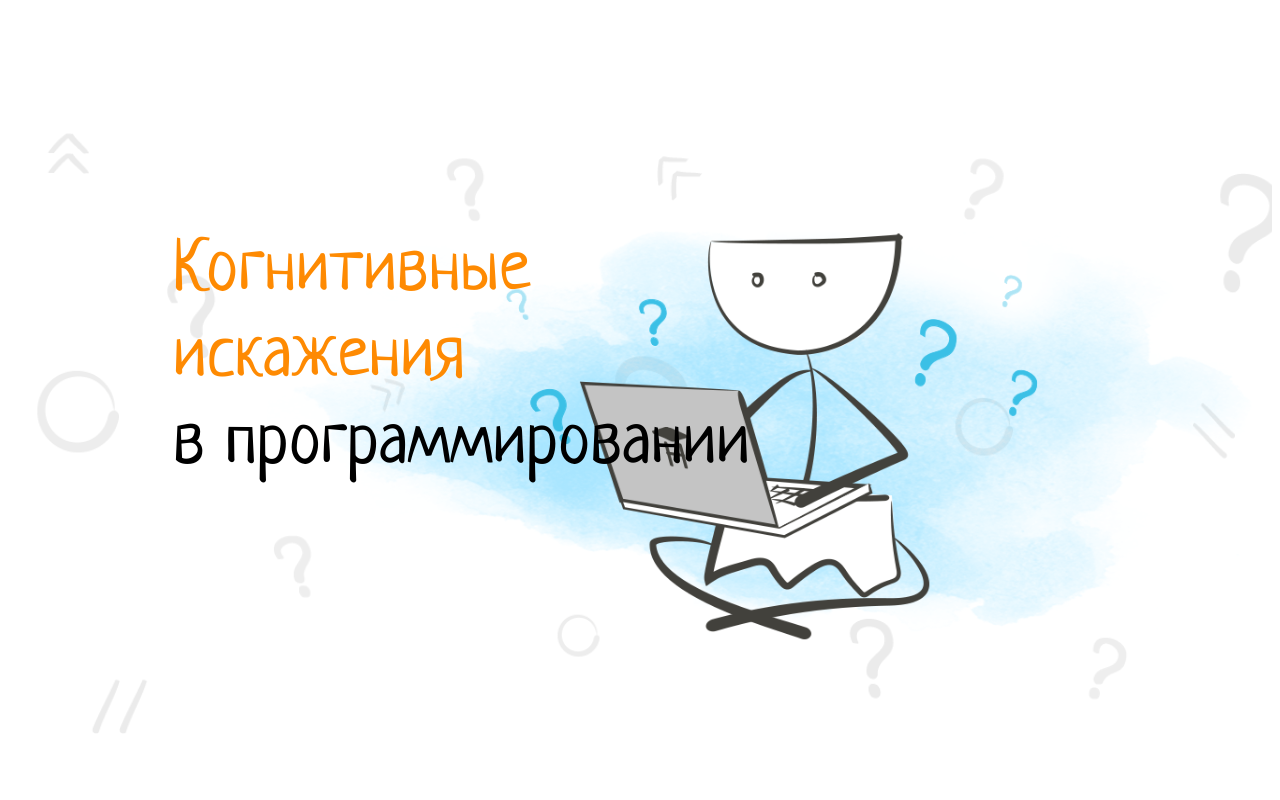
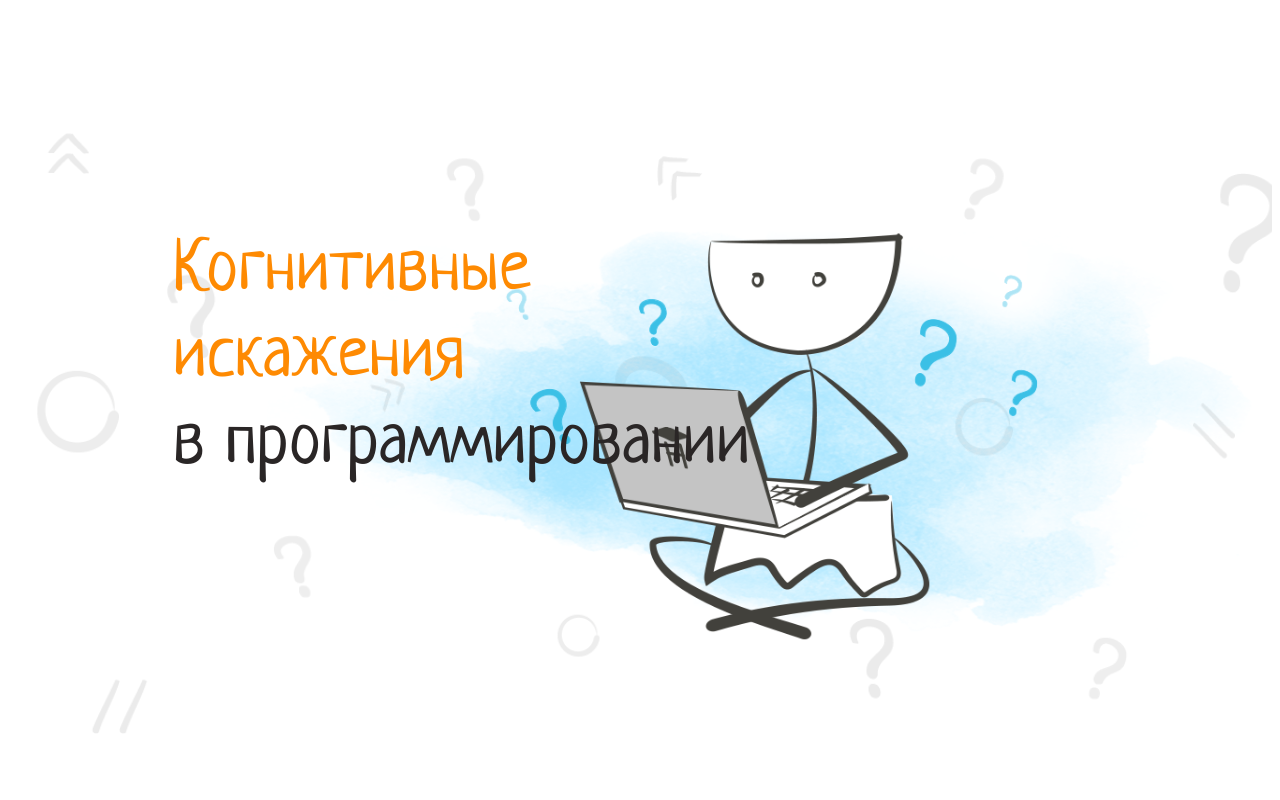
Before and after one commit to LainVellio/Designer-Project-HTML-CSS-Hexlet, a website: page src/index.html in a window 1280 px wide. Shown: the top 800 px of the page. Drawn offline with Linux system fonts and the light colour scheme.

Commit message:
fix h1 in header

```diff
--- a/src/index.html
+++ b/src/index.html
@@ -18,7 +18,8 @@
                     <img class="main-image" src="images/main.png" alt="Main Image">
                 </div>
                 <h1 class="header-h1 h1-font">
-                    <span class="orange">Когнитивные <br> искажения</span> <br> в программировании
+                    <span class="orange">Когнитивные <br> искажения</span> <br><span class="black">в
+                        программировании</span>
                 </h1>
             </div>
         </section>
--- a/src/styles/style.css
+++ b/src/styles/style.css
@@ -53,6 +53,10 @@ header {
   color: #FE8A02;
 }
 
+.black {
+  color: #2A2626;
+}
+
 @font-face {
   font-family: "Neucha";
   src: url("../fonts/Neucha-Regular.ttf") format("truetype");
```
